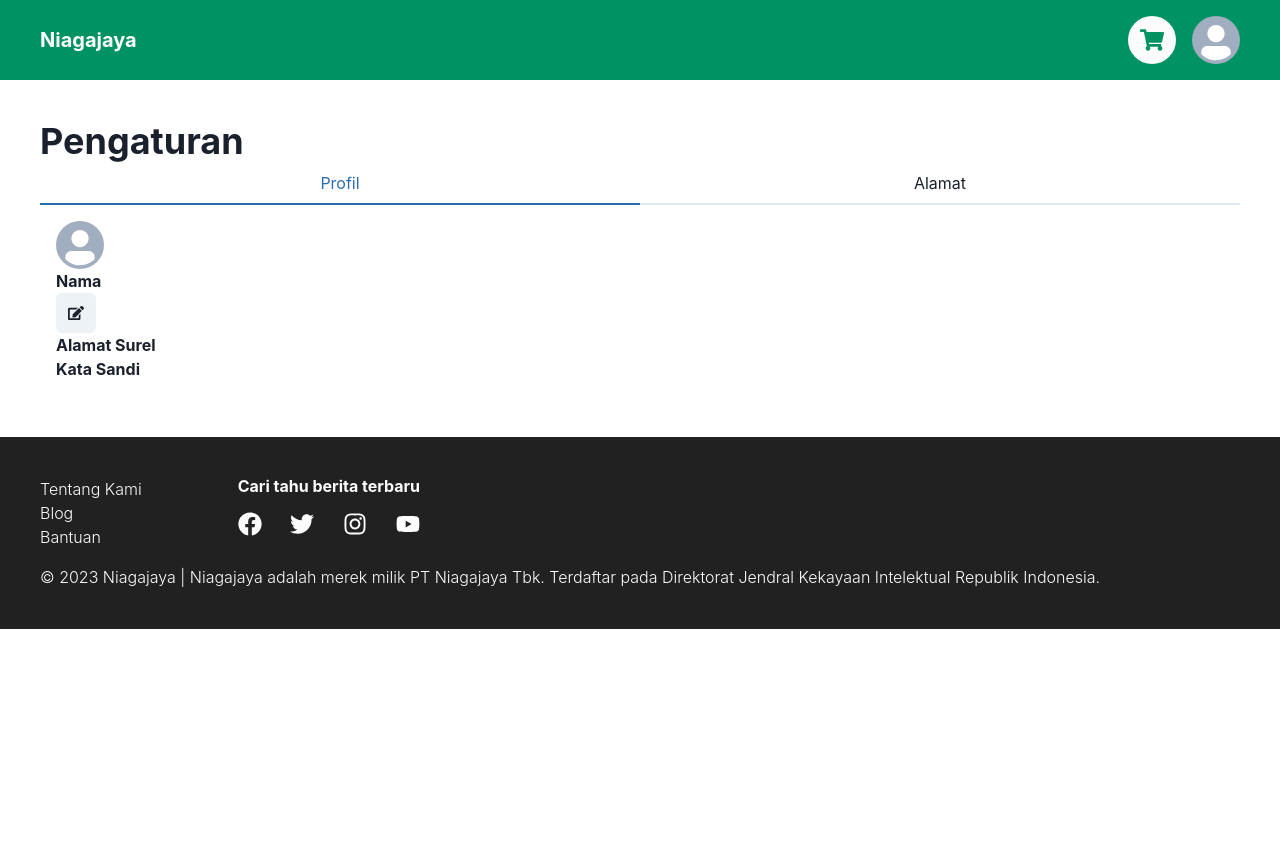
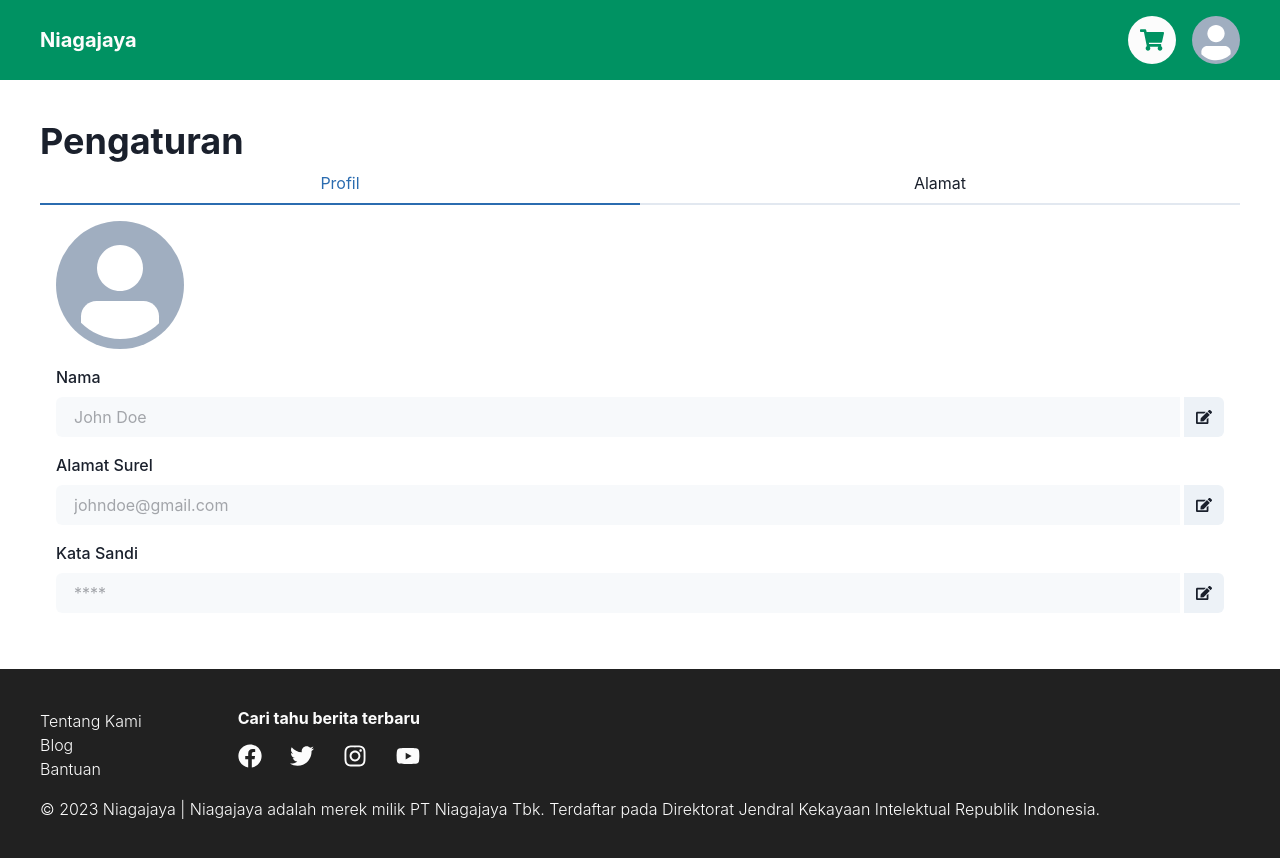
Before and after one commit to raihanromzi/niagajaya, a React (Vite) app in the folder projects/client/: page /settings in a window 1280 px wide. Shown: the top 858 px of the page. Before the commit the page ends 800 px from the top, so only its background shows below. Built offline with nearby package versions, Linux system fonts and the light colour scheme; no server answers.

Commit message:
refactor and organize

```diff
--- /dev/null
+++ b/projects/client/src/components/ProfileItem.jsx
@@ -0,0 +1,27 @@
+import { Box, Flex, FormLabel, IconButton, Input } from "@chakra-ui/react";
+import { FaEdit } from "react-icons/fa";
+
+const ProfileItem = ({ id, label, value, handleClick }) => {
+  return (
+    <Box w="full">
+      <FormLabel htmlFor={id}>{label}</FormLabel>
+      <Flex>
+        <Input
+          id={id}
+          value={value}
+          variant="filled"
+          borderRightRadius="none"
+          isDisabled
+        />
+        <IconButton
+          icon={<FaEdit />}
+          ml={1}
+          borderLeftRadius="none"
+          onClick={handleClick}
+        />
+      </Flex>
+    </Box>
+  );
+};
+
+export default ProfileItem;
--- a/projects/client/src/components/ProfilePanel.jsx
+++ b/projects/client/src/components/ProfilePanel.jsx
@@ -1,7 +1,6 @@
 import {
   Avatar,
   Box,
-  IconButton,
   Modal,
   ModalBody,
   ModalContent,
@@ -9,29 +8,37 @@
   ModalHeader,
   ModalOverlay,
   TabPanel,
-  Text,
   useDisclosure,
+  VStack,
 } from "@chakra-ui/react";
-import { FaEdit } from "react-icons/fa";
+import ProfileItem from "./ProfileItem";
 
 const ProfilePanel = () => {
   const { isOpen, onOpen, onClose } = useDisclosure();
 
   return (
-    <TabPanel>
-      <Box>
-        <Avatar />
+    <TabPanel as={VStack} spacing={4}>
+      <Box w="full">
+        <Avatar size="2xl" />
       </Box>
-      <Box>
-        <Text fontWeight="bold">Nama</Text>
-        <IconButton icon={<FaEdit />} onClick={onOpen} />
-      </Box>
-      <Box>
-        <Text fontWeight="bold">Alamat Surel</Text>
-      </Box>
-      <Box>
-        <Text fontWeight="bold">Kata Sandi</Text>
-      </Box>
+      <ProfileItem
+        id="name"
+        label="Nama"
+        value="John Doe"
+        handleClick={onOpen}
+      />
+      <ProfileItem
+        id="email"
+        label="Alamat Surel"
+        value="johndoe@gmail.com"
+        handleClick={onOpen}
+      />
+      <ProfileItem
+        id="password"
+        label="Kata Sandi"
+        value="****"
+        handleClick={onOpen}
+      />
       <Modal isOpen={isOpen} onClose={onClose}>
         <ModalOverlay />
         <ModalContent>
--- a/projects/client/src/components/RootLayout.jsx
+++ b/projects/client/src/components/RootLayout.jsx
@@ -2,7 +2,6 @@
   Avatar,
   Box,
   Button,
-  Center,
   Flex,
   Heading,
   Icon,
@@ -18,10 +17,10 @@
   FaFacebook,
   FaInstagram,
   FaShoppingCart,
+  FaSignOutAlt,
   FaTwitter,
+  FaUserCog,
   FaYoutube,
-  FaSignOutAlt,
-  FaUserCog,
 } from "react-icons/fa";
 import { Link as RouterLink, Outlet } from "react-router-dom";
 
```
